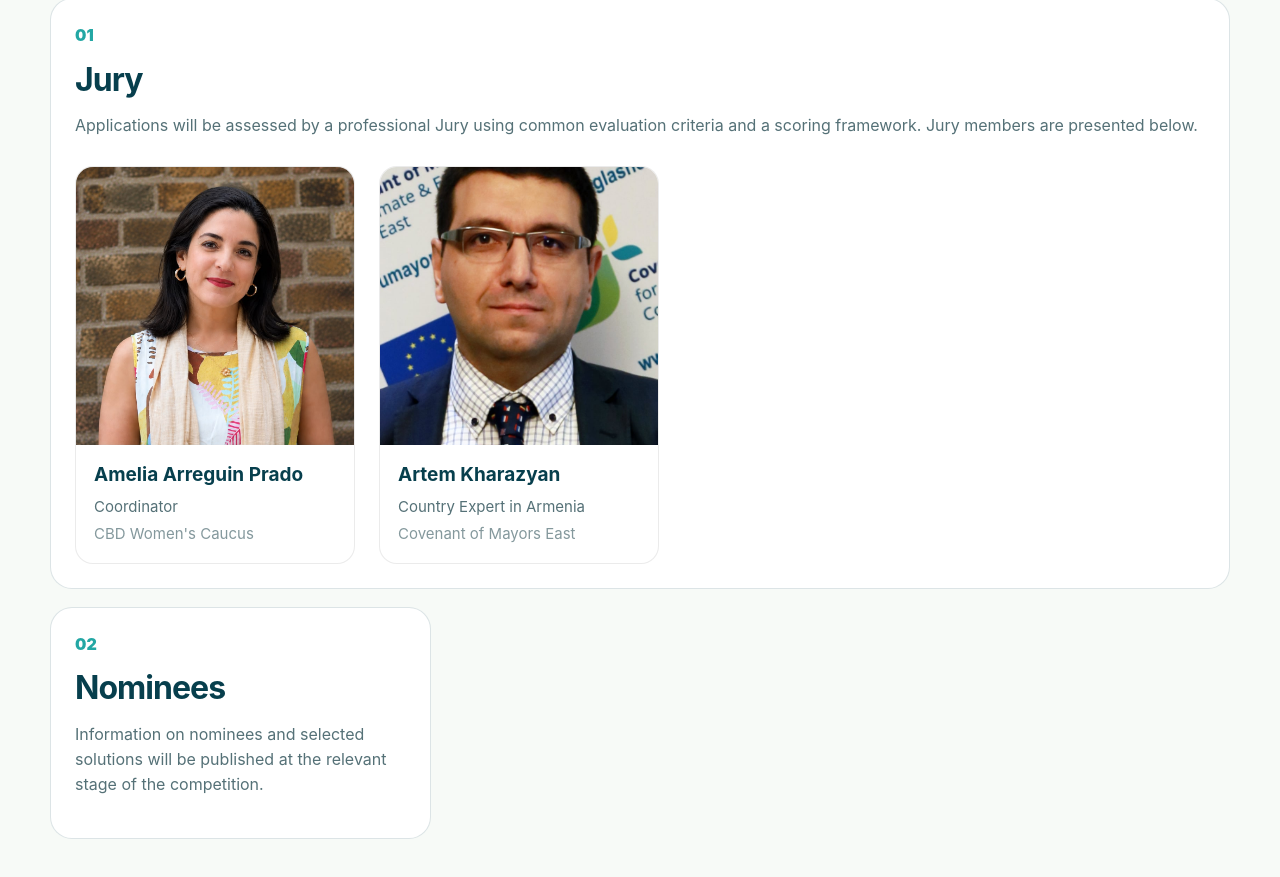
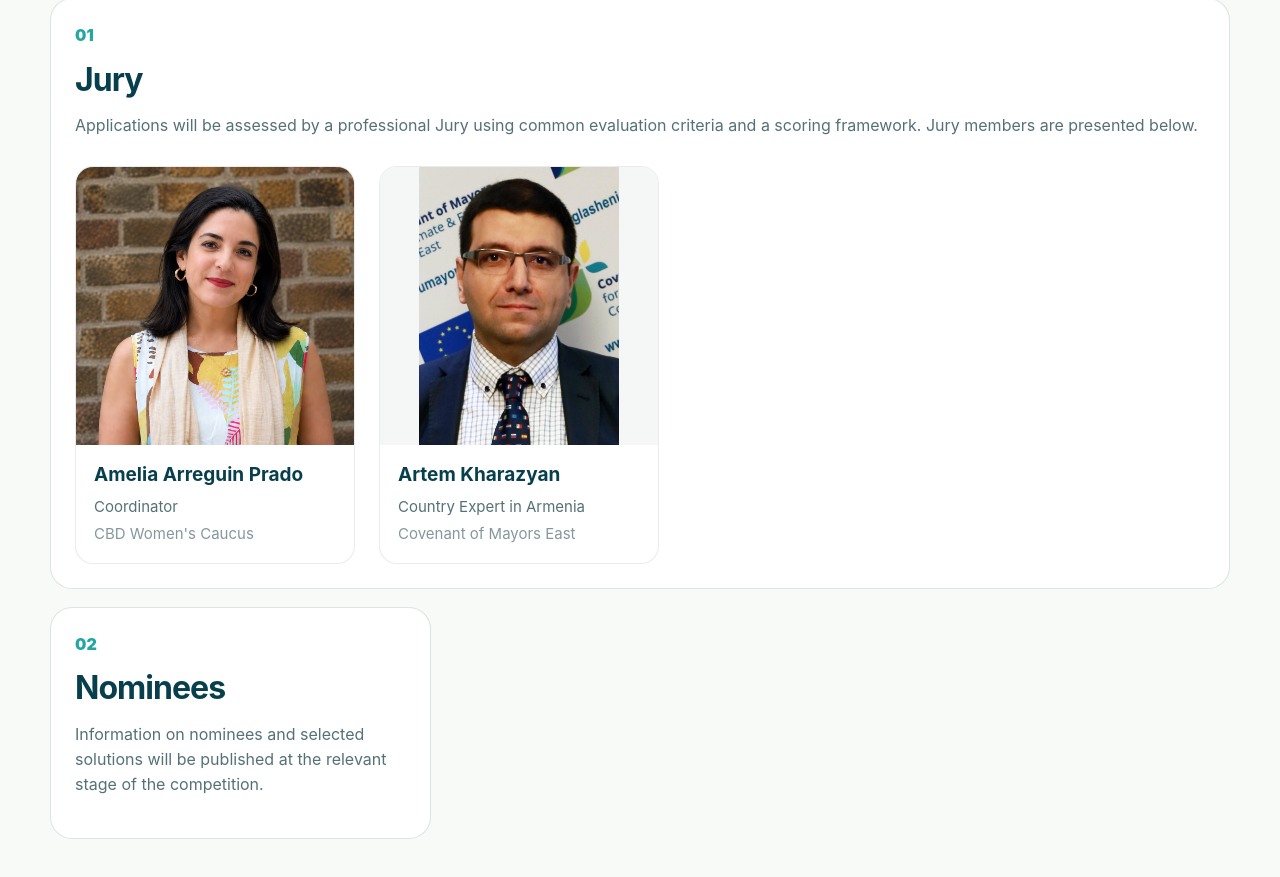
Before and after one commit to wice-armenia/women-in-climate-awards-cop17, a Next.js app: page /en in a window 1280 px wide. Shown: the part 5303-6180 px from the top of the page. Built offline with nearby package versions, Linux system fonts and the light colour scheme.

Commit message:
Adjust Artem jury photo framing

```diff
--- a/app/globals.css
+++ b/app/globals.css
@@ -407,3 +407,8 @@ img { display: block; max-width: 100%; }
     max-width: 320px;
   }
 }
+.juryPhoto img.artemPhoto {
+  object-fit: contain;
+  object-position: center;
+  background: #f4f7f5;
+}
```
